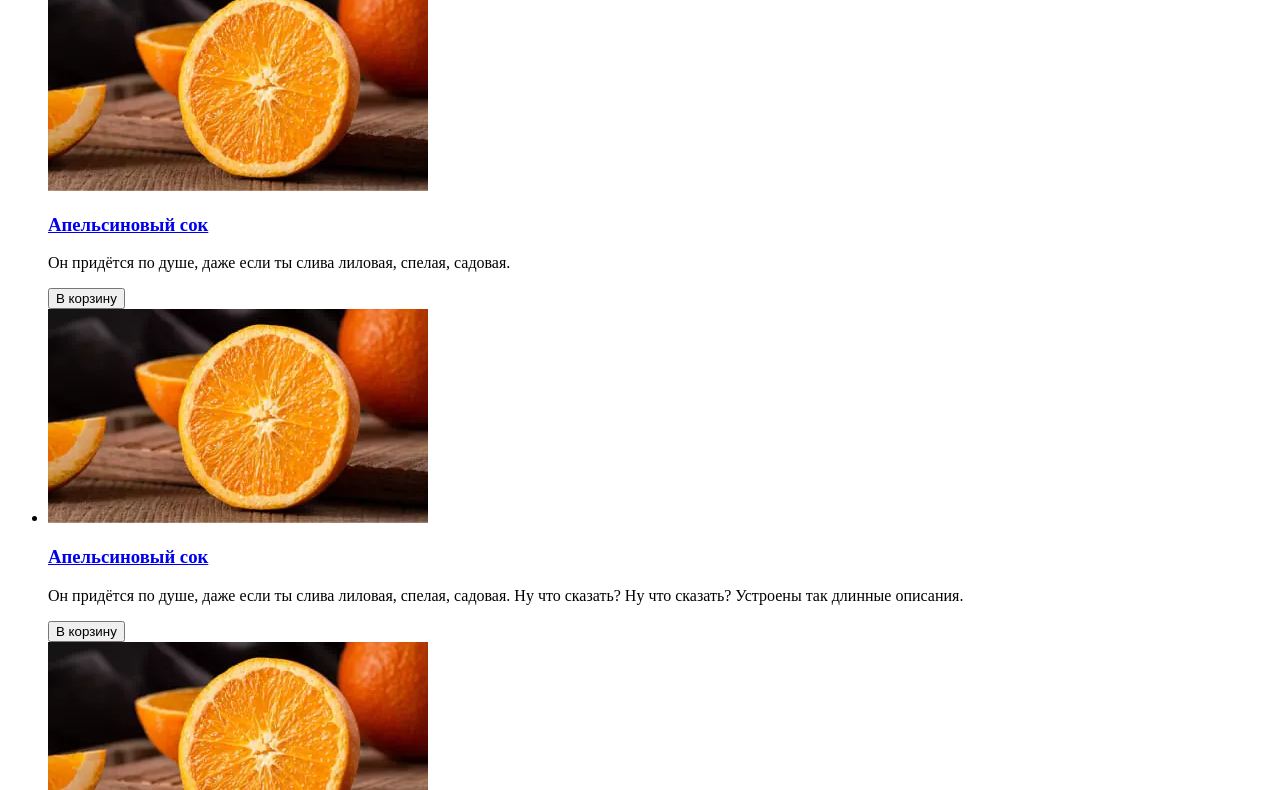
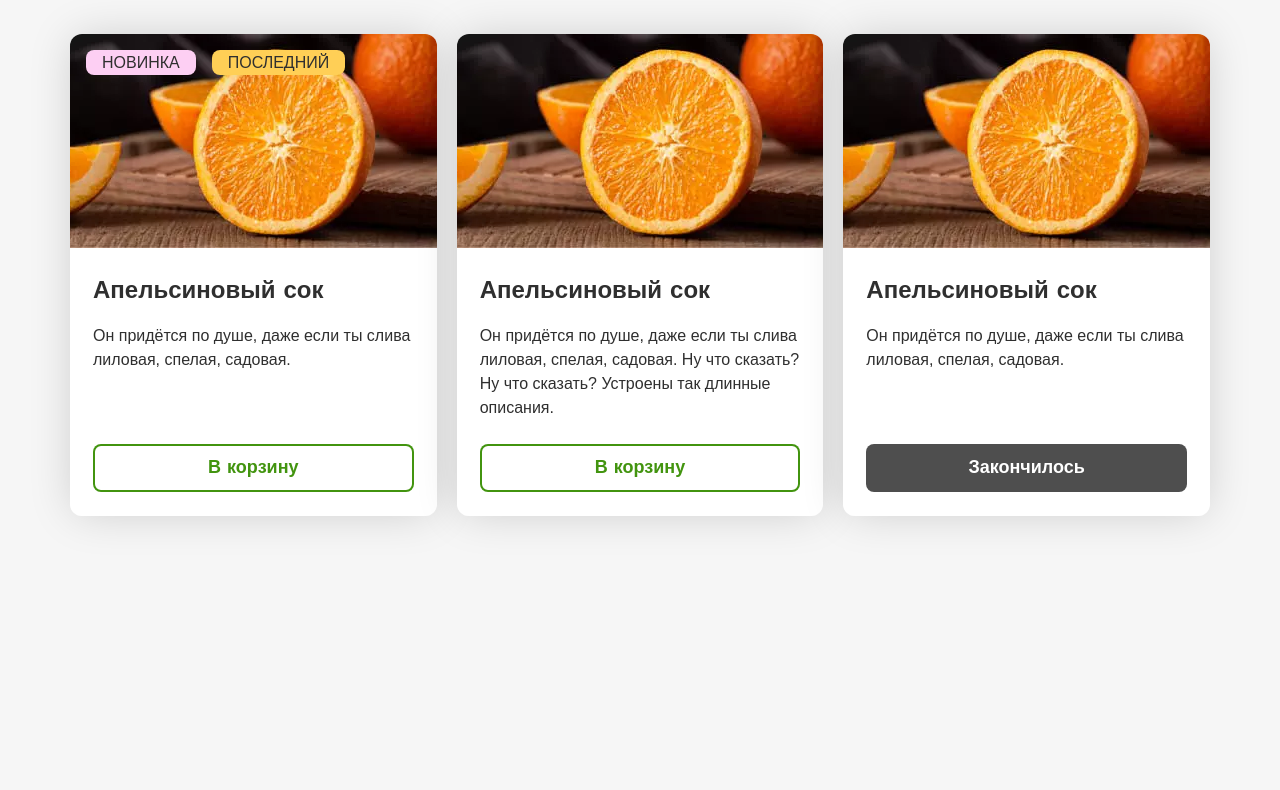
Before and after one commit to Zelcer/spurit-test, a plain HTML site: page 01-product-card/index.html in a window 1280 px wide. Shown: the part 108-898 px from the top of the page. After the commit the page ends 800 px from the top, so only its background shows below. Drawn offline with Linux system fonts and the light colour scheme.

Commit message:
Добавляет стили для блока с карточками товара

```diff
--- a/01-product-card/index.css
+++ b/01-product-card/index.css
@@ -1 +1,240 @@
 /* Смотри сколько снизу свободного места! Оно идеально подойдёт, чтобы писать твои стили! */
+
+/* CUSTOM PROPERTIES */
+
+:root {
+  --basic-white: #ffffff;
+  --basic-black: #000000;
+  --mine-shaft: #2f2f2f;
+  --tundora: #4e4e4e;
+  --verdun-green: #1f5200;
+  --la-palma: #42940f;
+  --golden-tainoi: #ffcf56;
+  --classic-rose: #fdcff3;
+
+  --arial-black: 'Arial Black', sans-serif;
+}
+
+/* GLOBAL STYLES */
+
+*,
+*::before,
+*::after {
+  box-sizing: border-box;
+}
+
+body {
+  min-width: 375px;
+  margin: 0;
+  padding: 0;
+  font-family: 'Arial', sans-serif;
+  font-weight: 400;
+  color: var(--mine-shaft);
+  background-color: #f6f6f6;
+}
+
+img {
+  max-width: 100%;
+  height: auto;
+}
+
+a {
+  text-decoration: none;
+}
+
+.container {
+  max-width: 1180px;
+  margin: 0 auto;
+  padding: 0 20px;
+}
+
+.reset-btn {
+  padding: 0;
+  border: none;
+  background-color: transparent;
+  cursor: pointer;
+  outline: 0;
+}
+
+.title-h2 {
+  font-family: var(--arial-black);
+  font-size: 48px;
+  line-height: 72px;
+  font-weight: 900;
+  color: var(--basic-black);
+  text-transform: uppercase;
+  text-align: center;
+}
+
+@media (max-width: 767px) {
+  .title-h2 {
+    font-size: 24px;
+    line-height: 36px;
+  }
+}
+
+/* PRODUCTS SECTION */
+
+.products {
+  padding: 30px 0;
+}
+
+.products__title {
+  margin: 0;
+  margin-bottom: 40px;
+}
+
+.products__list {
+  display: grid;
+  grid-template-columns: repeat(3, 1fr);
+  gap: 20px;
+  justify-items: center;
+  margin: 0;
+  padding: 0;
+  list-style: none;
+}
+
+@media (max-width: 1023px) {
+  .products__list {
+    grid-template-columns: repeat(2, 1fr);
+  }
+}
+
+@media (max-width: 767px) {
+  .products__title {
+    margin-bottom: 20px;
+  }
+
+  .products__list {
+    grid-template-columns: 1fr;
+  }
+}
+
+/* CARD PRODUCT */
+
+.card-product {
+  position: relative;
+  border-radius: 12px;
+  box-shadow: 0 0 45px -4px rgba(0, 0, 0, 0.18);
+}
+
+.card-product__img img {
+  display: block;
+  width: 100%;
+  height: 214px;
+  object-fit: cover;
+  border-top-left-radius: 12px;
+  border-top-right-radius: 12px;
+}
+
+.card-product__flag {
+  position: absolute;
+  top: 16px;
+  left: 16px;
+}
+
+.card-product__content {
+  padding: 24px 23px;
+  background-color: var(--basic-white);
+  border-bottom-left-radius: 12px;
+  border-bottom-right-radius: 12px;
+}
+
+.card-product__title {
+  margin: 0;
+  margin-bottom: 16px;
+  font-family: var(--arial-black);
+  font-size: 24px;
+  line-height: 36px;
+  font-weight: 900;
+}
+
+.card-product__title a {
+  color: var(--mine-shaft);
+  transition: opacity 0.3s ease;
+}
+
+.card-product__title a:hover,
+.card-product__title a:focus {
+  opacity: 0.7;
+}
+
+.card-product__text {
+  display: -webkit-box;
+  -webkit-box-orient: vertical;
+  -webkit-line-clamp: 4;
+  overflow: hidden;
+  height: 96px;
+  margin: 0;
+  margin-bottom: 24px;
+  font-size: 16px;
+  line-height: 24px;
+  text-overflow: ellipsis;
+}
+
+.card-product__btn {
+  width: 100%;
+  padding: 11px 10px 12px;
+  font-family: var(--arial-black);
+  font-size: 18px;
+  line-height: 25px;
+  font-weight: 900;
+  color: var(--la-palma);
+  border-radius: 8px;
+  box-shadow: inset 0 0 0 2px var(--la-palma);
+  transition: all 0.3s ease;
+}
+
+.card-product__btn:disabled {
+  color: var(--basic-white);
+  background-color: var(--tundora);
+  box-shadow: none;
+  cursor: not-allowed;
+  pointer-events: none;
+}
+
+.card-product__btn:hover,
+.card-product__btn:focus {
+  color: var(--basic-white);
+  background-color: var(--la-palma);
+}
+
+.card-product__btn:active {
+  background-color: var(--verdun-green);
+  box-shadow: none;
+}
+
+@media (max-width: 767px) {
+  .card-product {
+    max-width: 500px;
+  }
+}
+
+/* FLAG */
+
+.flag {
+  display: flex;
+  align-items: flex-start;
+  flex-wrap: wrap;
+}
+
+.flag__item:not(.flag__item:last-child) {
+  margin-right: 16px;
+  margin-bottom: 10px;
+}
+
+.flag__item {
+  padding: 1px 16px 0;
+  font-size: 16px;
+  line-height: 24px;
+  text-transform: uppercase;
+  border-radius: 8px;
+}
+
+.flag__item--new {
+  background-color: var(--classic-rose);
+}
+
+.flag__item--last {
+  background-color: var(--golden-tainoi);
+}
```
